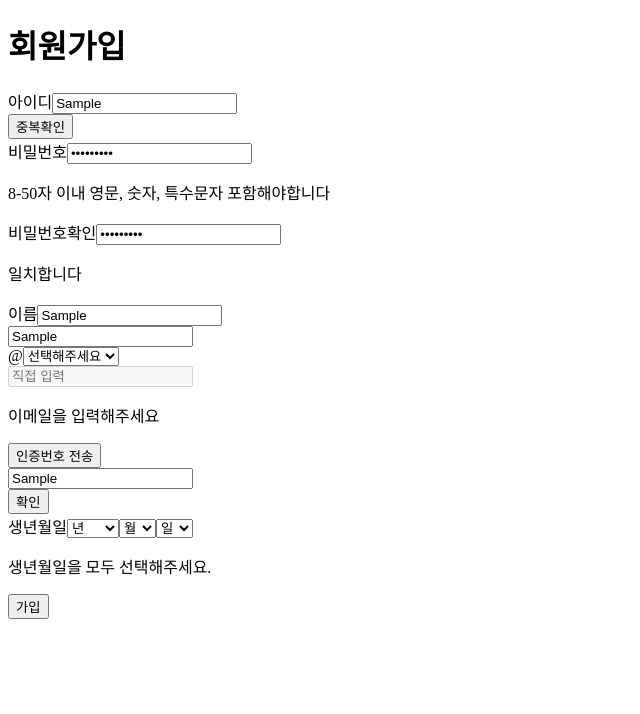
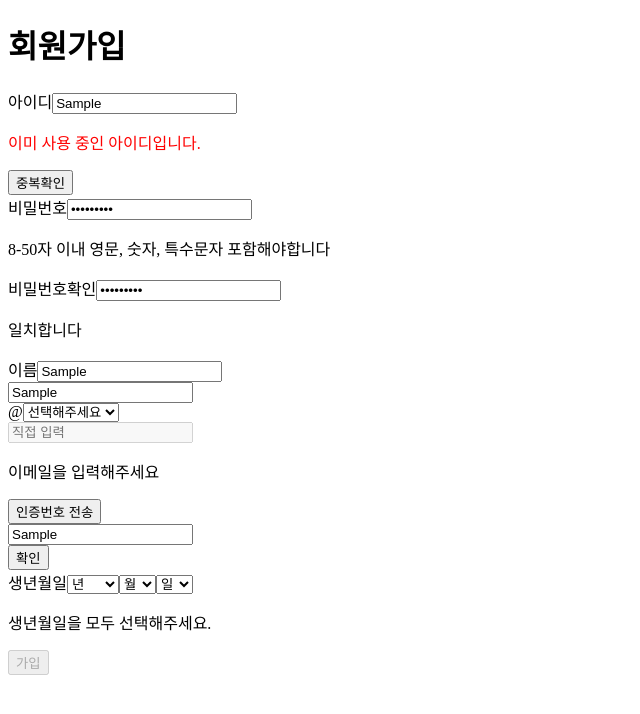
Before and after one commit to kdt-ful-class-three-group/KDT-FUL-3_PROJECT-A-3, a Next.js app in the folder client/: page /signup in a window 1280 px wide. Both pictures are taken after typing "Sample", "Sample123", "Sample123", "Sample", "Sample", "Sample" into the empty fields and a click on the button "중복확인". Shown: the top 714 px of the page, without its empty margins (0-640 px from the left). Built offline with nearby package versions, Linux system fonts and the light colour scheme.

Commit message:
Feat: IdField,PwField 유효성,상태값 수정

```diff
--- a/client/src/components/signup/SignupForm.tsx
+++ b/client/src/components/signup/SignupForm.tsx
@@ -18,6 +18,13 @@ export function SignupForm({ onSignup }: { onSignup: (userData: { id: string; pa
     birth: "",
   })
 
+  const [isIdValid, setIsIdValid] = useState(false);
+  const [isPwValid, setIsPwValid] = useState(false);
+  const [isNameValid, setIsNameValid] = useState(false);
+  const [isEmailValid, setIsEmailValid] = useState(false);
+  const [isBirthValid, setIsBirthValid] = useState(false);
+
+  const isFormValid = isIdValid && isPwValid && isNameValid && isEmailValid && isBirthValid;
 
   const router = useRouter()
 
@@ -34,19 +41,39 @@ export function SignupForm({ onSignup }: { onSignup: (userData: { id: string; pa
     console.log(userData)
 
     //!회원가입 처리 로직
+    if (!isFormValid) {
+      alert("모든 필드를 올바르게 입력해주세요.");
+      return;
+    }
     onSignup(userData);
-
   }
 
   return (
     <div>
       <form onSubmit={signupSubmit}>
-        <IdField value={userData.id} onChange={(e) => handleChange("id", e.target.value)} />
-        <PasswordField value={userData.password} onChange={(e) => handleChange("password", e.target.value)} />
-        <NameField value={userData.name} onChange={(e) => handleChange("name", e.target.value)} />
-        <EmailField value={userData.email} onChange={(val) => handleChange("email", val)} />
-        <BirthField value={userData.birth} onChange={(val) => handleChange("birth", val)} />
-        <Button name="가입" type="submit" />
+        <IdField
+          value={userData.id}
+          onChange={(e) => handleChange("id", e.target.value)}
+          onValidChange={setIsIdValid}
+        />
+        <PasswordField value={userData.password}
+          onChange={(e) => handleChange("password", e.target.value)}
+          onValidChange={setIsPwValid}
+        />
+        <NameField value={userData.name} onChange={(e) => handleChange("name", e.target.value)}
+          onValidChange={setIsNameValid}
+        />
+        <EmailField
+          value={userData.email}
+          onChange={(val) => handleChange("email", val)}
+          onValidChange={setIsEmailValid}
+        />
+        <BirthField
+          value={userData.birth}
+          onChange={(val) => handleChange("birth", val)}
+          onValidChange={setIsBirthValid}
+        />
+          <Button name="가입" type="submit" disabled={!isFormValid} />
       </form>
     </div>
   )
--- a/client/src/components/signup/fields/IdField.tsx
+++ b/client/src/components/signup/fields/IdField.tsx
@@ -2,47 +2,75 @@ import { Input } from "@/components/common/Input"
 import { Button } from "@/components/common/Button"
 import { useState } from "react"
 import { InputProps } from "@/components/common/Input"
+import axios from "axios"
+import { on } from "events"
 
-export function IdField({value, onChange}: InputProps) {
+interface IdFieldProps extends InputProps {
+  onValidChange?: (isValid: boolean) => void;
+}
+
+export function IdField({value = "", onChange, onValidChange, ...props}: IdFieldProps) {
   // 상태 관련 메시지
   const [error, setError] = useState('')
 
   //아이디 유효성 검사 - 4글자 이상 특수문자 안됨 12글자 미만
-  const checkId = (text:string):boolean=>{
-    const isValid = /^[a-zA-Z0-9]{4,12}$/.test(text);
+  const checkId = (id: string) => /^[a-zA-Z0-9]{4,12}$/.test(id);
 
-    return isValid;
-  }
+  // const checkId = (text:string):boolean=>{
+  //   const isValid = /^[a-zA-Z0-9]{4,12}$/.test(text);
+
+  //   return isValid;
+  // }
 
   //유효성 검사 통과 -> 상태 반영
   const handleChange = (e: React.ChangeEvent<HTMLInputElement>) => {
     const text = e.target.value;
 
-    //유효한 글자만 남기기
-    const filteredText = text.replace(/[^a-zA-Z0-9]/g, '');
-    //12글자 이상일 경우 자르기
-    const slicedText = filteredText.slice(0, 12);
+    //유효한 글자만 남기기, 12글자 이상일 경우 자르기
+    const inputValue = text.replace(/[^a-zA-Z0-9]/g, '').slice(0, 12);
+    const isValid = checkId(inputValue);
+
+    setError(isValid ? '' : '4-12자 이내 영문, 숫자만 가능합니다');
+    onValidChange?.(isValid);
+    // const filteredText = text.replace(/[^a-zA-Z0-9]/g, '');
+    // const slicedText = filteredText.slice(0, 12);
 
     // 유효성 검사
-    if(!checkId(slicedText)){
-      setError('4-12자 이내 영문, 숫자만 가능합니다');
-    }
-    else {
-      setError('')
-    }
+    // if(!checkId(inputValue)) {
+    //   setError('4-12자 이내 영문, 숫자만 가능합니다');
+    // }
+    // else {
+    //   setError('')
+    // }
 
     // 부모에게 전달 - replace와 slice 적용시키기
-    const filteringEvent = {...e, target:{...e.target, value: slicedText}}
-    onChange?.(filteringEvent)
+    const filteringEvent = {...e, target:{...e.target, value: inputValue}};
+    onChange?.(filteringEvent as React.ChangeEvent<HTMLInputElement>);
   }
 
+
+
   // Button onClick 이벤트 추가
-  const submitId=(e:React.MouseEvent)=>{
+  const submitId= async (e:React.MouseEvent)=>{
     e.preventDefault();
 
     console.log("아이디 중복확인 버튼 클릭");
     //!중복확인 로직
 
+    if (!value) return setError('아이디를 입력해주세요');
+
+    try {
+      const res = await axios.post('/', { id: value });
+
+      // available = 불리언값  true면 사용가능, false면 사용불가
+      if (res.data.available) {
+        setError('사용 가능한 아이디입니다.');
+      } else {
+        setError('이미 사용 중인 아이디입니다.');
+      }
+    } catch (error) {
+      console.error('중복체크실패: 서버오류', error);
+    }
 
   }
 
@@ -56,7 +84,7 @@ export function IdField({value, onChange}: InputProps) {
         onChange={handleChange}
       />
       {/* 유효성 검사 메시지 */}
-      {error && <p>{error}</p>}
+      {error && <p style={{color: "red"}}>{error}</p>}
       <Button
         name="중복확인"
         onClick={submitId}
--- a/client/src/components/signup/fields/PasswordField.tsx
+++ b/client/src/components/signup/fields/PasswordField.tsx
@@ -1,8 +1,12 @@
 import { Input, InputProps } from "@/components/common/Input"
+import { on } from "events";
 import { useState } from "react"
 
-export function PasswordField({value, onChange}:InputProps) {
+interface PasswordFieldProps extends InputProps {
+  onValidChange?: (isValid: boolean) => void;
+}
 
+export function PasswordField({value, onChange, onValidChange}: PasswordFieldProps) {
   // 비밀번호 상태 관리
   const [pwCheck, setPwCheck] = useState('')
   // 메시지
@@ -13,25 +17,34 @@ export function PasswordField({value, onChange}:InputProps) {
 
   // 영문 숫자 특수문자 포함 8글자 이상 50자 미만
   const checkPw = (pw:string):boolean=>{
-    const isValid = /^(?=.*[a-zA-Z])(?=.*\d)(?=.*[!@#$%^&*])[A-Za-z\d!@#$%^&*]{8,50}$/.test(pw);
-
-    return isValid
+    // const isValid = /^(?=.*[a-zA-Z])(?=.*\d)(?=.*[!@#$%^&*])[A-Za-z\d!@#$%^&*]{8,50}$/.test(pw);
+    return /^(?=.*[a-zA-Z])(?=.*\d)(?=.*[!@#$%^&*])[A-Za-z\d!@#$%^&*]{8,50}$/.test(pw);
   }
 
   // 비밀번호 유효성 검사 -> 상태반영
   const handleChange = (e: React.ChangeEvent<HTMLInputElement>) => {
     const pw = e.target.value;
+    const isValid = checkPw(pw);
 
     // 유효성 검사
-    if(!checkPw(pw)){
+    if (!isValid)
       setPwError('8-50자 이내 영문, 숫자, 특수문자 포함해야합니다');
-    }
     else {
       setPwError('')
     }
+    onValidChange?.(isValid);
+    onChange?.(e);
+  }
 
-    onChange?.(e)
-  }
+  //   if(!checkPw(pw)){
+  //     setPwError('8-50자 이내 영문, 숫자, 특수문자 포함해야합니다');
+  //   }
+  //   else {
+  //     setPwError('')
+  //   }
+
+  //   onChange?.(e)
+  // }
 
   //비밀번호 확인
   const handleCheck = (e: React.ChangeEvent<HTMLInputElement>) => {
```
